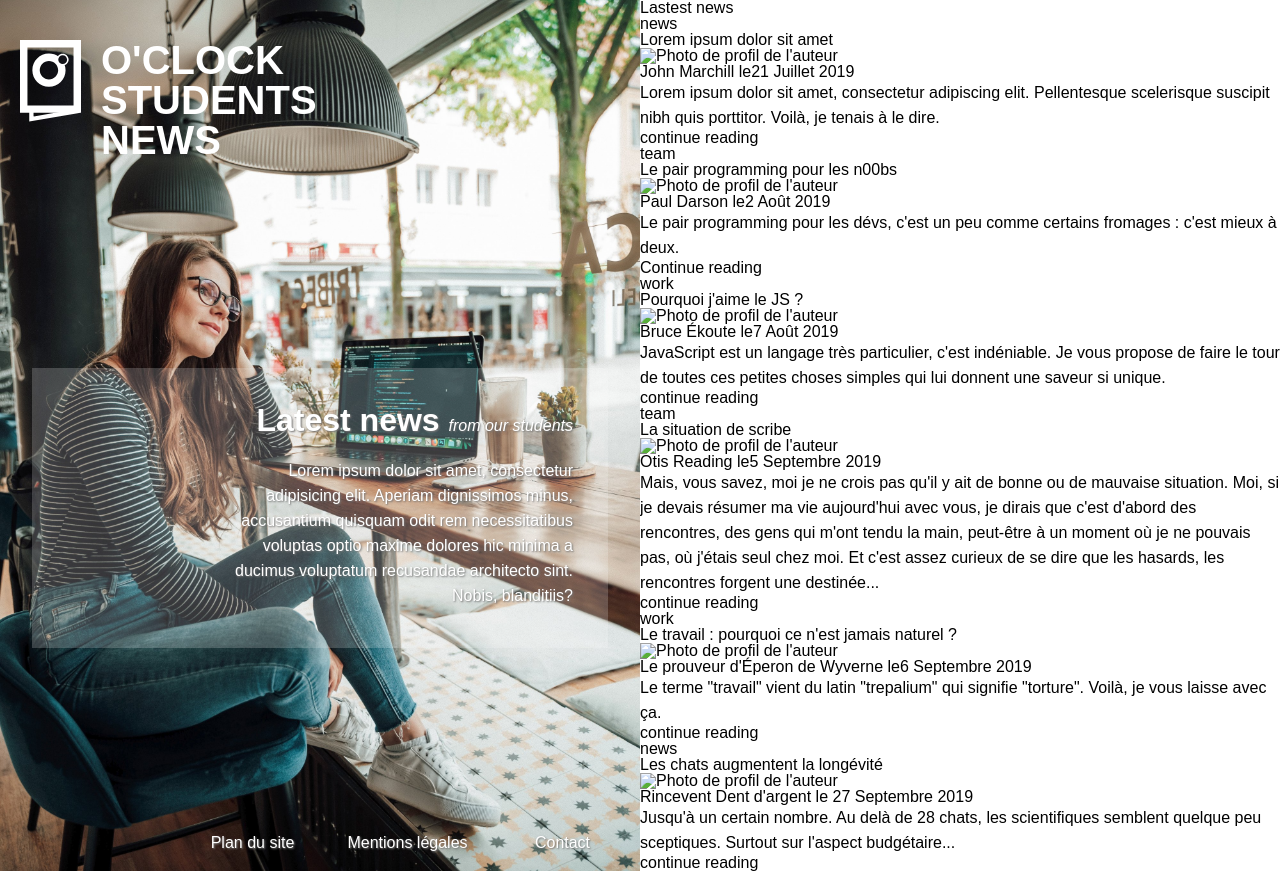
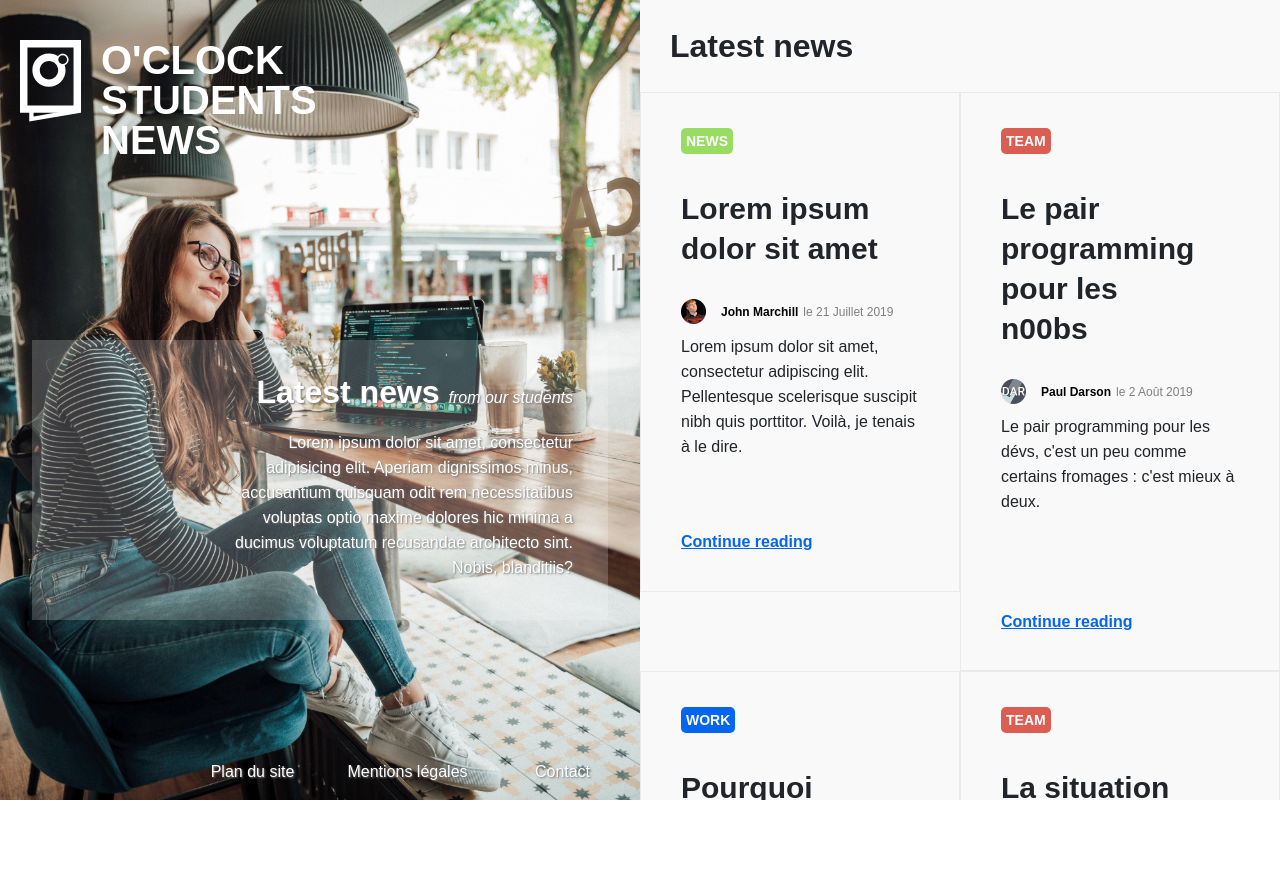
Before and after one commit to mMormin/integration_news, a plain HTML site: page index.html in a window 1280 px wide. After the commit the page ends 800 px from the top, so only its background shows below. Drawn offline with Linux system fonts and the light colour scheme.

Commit message:
Finaly : This is it

```diff
--- a/css/style.css
+++ b/css/style.css
@@ -70,6 +70,9 @@ img {
   display: block;
   max-width: 100%;
 }
+h1, h2, h3, p {
+  color: #212529;
+}
 
 
 /*---------------------- STYLES ------------------------*/
@@ -78,6 +81,8 @@ img {
 
 body {
   font-family: 'Raleway', sans-serif;
+  height: 100vh;
+
 }
 
 p {
@@ -86,9 +91,8 @@ p {
 
 .main {
   display: flex;
-  flex-direction: row;
   font-size: 1.6rem;
-  min-height: 100vh;
+  height: 100%;
   width: 100%;
 }
 
@@ -99,7 +103,7 @@ p {
 }
 
 .lefty {
-  background: url(../images/nicole.jpg) no-repeat 100% center;
+  background: url(../images/nicole.jpg) no-repeat left;
   background-size: cover;
   min-height: inherit;
   position: relative;
@@ -109,7 +113,6 @@ p {
 .lefty__header {
   display: flex;
   width: 100%;
-  flex-direction: row;
   margin: 4rem 0 0 2rem;
 }
 
@@ -130,7 +133,6 @@ p {
 .headband {
   position: relative;
   background-color: rgba(249, 249, 249, 0.2);
-  color: white;
   padding: 4rem 3.5rem;
   text-align: right;
   width: 90%;
@@ -148,6 +150,7 @@ p {
   font-size: 3.2rem;
   font-weight: 700;
   margin-bottom: 2rem;
+  color: white;
 }
 
 .headband__subtitle {
@@ -159,6 +162,7 @@ p {
 .headband__content {
   width: 70%;
   margin-left: 30%;
+  color: white;
 }
 
 /* Nav bar */
@@ -185,27 +189,111 @@ p {
   text-decoration: underline;
   font-weight: 700;
   color: #0766F0;
+  text-shadow: none;
 }
 
 /* -------------- */
 /* RIGHTY WRAPPER */
+
+.righty {
+  background-color: #F9F9F9;
+  overflow: scroll;
+}
+
 .righty__title {
-
+  font-size: 3.2rem;
+  font-weight: 700;
+  padding: 3rem;
 }
 
 .articles {
-
+  display: flex;
+  flex-wrap: wrap;
+  align-items: flex-start;
+  align-content: flex-start;
 }
 
 .article {
-
+  border: 1px solid #EAEAEA;
+  min-height: 500px;
+  padding: 4rem;
+  width: 50%;
 }
 
+.article__header {
+  margin-bottom: 1rem;
+}
 
+.article__tag {
+  color: white;
+  font-size: 1.4rem;
+  line-height: 1.4rem;
+  font-weight: 700;
+  text-transform: uppercase;
+  padding: 5px;
+  border-radius: 5px;
+  background-color: gray;
+}
 
+.article__tag--news {
+  background-color: #98DC62;
+}
 
+.article__tag--team {
+  background-color: #DC5E53;
+}
 
+.article__tag--work {
+  background-color: #0466F0;
+}
 
+.article__title {
+  font-size: 3rem;
+  line-height: 4rem;
+  font-weight: 700;
+  margin: 4rem 0 3rem 0;
+  width: 85%;
+}
+
+.article__author {
+  display: flex;
+  align-items: center;
+}
+
+.article__author-picture {
+  margin-right: 1.5rem;
+}
+
+.article__author-name {
+  font-size: 1.2rem;
+  font-weight: 700;
+  margin-right: 0.5rem;
+}
+
+.article__date {
+  color: grey;
+  font-size: 1.2rem;
+}
+
+.article__content {
+  overflow: hidden;
+  height: 17rem;
+}
+
+.article__footer {
+  margin-top: 3rem;
+}
+
+.article__link {
+  color: #0466F0;
+  text-decoration: underline;
+  font-weight: 700;
+}
+
+.article__link:hover {
+  text-decoration: none;
+  color: #0056b3;
+}
 
 /* Transitions for everybody */
 .nav__link {
--- a/index.html
+++ b/index.html
@@ -36,33 +36,42 @@
 
         <nav class="nav">
           <ul class="nav__list">
-            <li class="nav__list-item"><a class="nav__link" href="#plan">Plan du site</a></li>
-            <li class="nav__list-item"><a class="nav__link" href="#mentions">Mentions légales</a></li>
-            <li class="nav__list-item"><a class="nav__link" href="#contact">Contact</a></li>
+            <li class="nav__list-item">
+              <a class="nav__link" href="#plan">Plan du site</a>
+            </li>
+            <li class="nav__list-item">
+              <a class="nav__link" href="#mentions">Mentions légales</a>
+            </li>
+            <li class="nav__list-item">
+              <a class="nav__link" href="#contact">Contact</a>
+            </li>
           </ul>
         </nav>
       </section>
 
       <section class="righty">
-        <h2 class="righty__title">Lastest news</h2>
+        <h2 class="righty__title">Latest news</h2>
         <div class="articles">
           <article class="article">
-            <header>
+            <header class="article__header">
               <span class="article__tag article__tag--news">news</span>
               <h3 class="article__title">Lorem ipsum dolor sit amet</h3>
-            </header>
-
               <div class="article__author">
                 <img
                   class="article__author-picture"
-                src=""
+                  src="./images/icon-john.png"
                   alt="Photo de profil de l'auteur"
+                  height="25px"
+                  width="25px"
                 />
                 <span class="article__author-name">John Marchill</span>
                 <span class="article__date"
-                >le<time datetime="2019-07-21">21 Juillet 2019</time></span
+                  >le&nbsp;<time datetime="2019-07-21"
+                    >21 Juillet 2019</time
+                  ></span
                 >
               </div>
+            </header>
 
             <p class="article__content">
               Lorem ipsum dolor sit amet, consectetur adipiscing elit.
@@ -70,56 +79,58 @@
               tenais à le dire.
             </p>
 
-            <footer>
-              <a class="article__link" href="#">continue reading</a>
+            <footer class="article__footer">
+              <a class="article__link" href="#">Continue reading</a>
             </footer>
           </article>
 
           <article class="article">
-            <header>
+            <header class="article__header">
               <span class="article__tag article__tag--team">team</span>
               <h3 class="article__title">Le pair programming pour les n00bs</h3>
-            </header>
-
               <div class="article__author">
                 <img
                   class="article__author-picture"
-                src=""
+                  src="./images/icon-dar.png"
                   alt="Photo de profil de l'auteur"
+                  height="25px"
+                  width="25px"
                 />
-              <span class="author__name">Paul Darson</span>
+                <span class="article__author-name">Paul Darson</span>
                 <span class="article__date">
-                le<time datetime="2019-08-02">2 Août 2019</time>
+                  le&nbsp;<time datetime="2019-08-02">2 Août 2019</time>
                 </span>
               </div>
+            </header>
 
             <p class="article__content">
               Le pair programming pour les dévs, c'est un peu comme certains
               fromages : c'est mieux à deux.
             </p>
 
-            <footer>
+            <footer class="article__footer">
               <a class="article__link" href="#">Continue reading</a>
             </footer>
           </article>
 
           <article class="article">
-            <header>
+            <header class="article__header">
               <span class="article__tag article__tag--work">work</span>
               <h3 class="article__title">Pourquoi j'aime le JS ?</h3>
-            </header>
-
               <div class="article__author">
                 <img
                   class="article__author-picture"
-                src=""
+                  src="./images/icon-ohz.png"
                   alt="Photo de profil de l'auteur"
+                  height="25px"
+                  width="25px"
                 />
-              <span class="author__name">Bruce Ékoute</span>
+                <span class="article__author-name">Bruce Ékoute</span>
                 <span class="article__date">
-                le<time datetime="2019-09-07">7 Août 2019</time>
+                  le&nbsp;<time datetime="2019-09-07">7 Août 2019</time>
                 </span>
               </div>
+            </header>
 
             <p class="article__content">
               JavaScript est un langage très particulier, c'est indéniable. Je
@@ -127,28 +138,31 @@
               qui lui donnent une saveur si unique.
             </p>
 
-            <footer>
-              <a class="article__link" href="#">continue reading</a>
+            <footer class="article__footer">
+              <a class="article__link" href="#">Continue reading</a>
             </footer>
           </article>
 
           <article class="article">
-            <header>
+            <header class="article__header">
               <span class="article__tag article__tag--team">team</span>
               <h3 class="article__title">La situation de scribe</h3>
-            </header>
-
               <div class="article__author">
                 <img
                   class="article__author-picture"
-                src=""
+                  src="./images/icon-spr.png"
                   alt="Photo de profil de l'auteur"
+                  height="25px"
+                  width="25px"
                 />
-              <span class="author__name">Otis Reading</span>
+                <span class="article__author-name">Otis Reading</span>
                 <span class="article__date"
-                >le<time datetime="2019-09-05">5 Septembre 2019</time></span
+                  >le&nbsp;<time datetime="2019-09-05"
+                    >5 Septembre 2019</time
+                  ></span
                 >
               </div>
+            </header>
 
             <p class="article__content">
               Mais, vous savez, moi je ne crois pas qu'il y ait de bonne ou de
@@ -159,58 +173,64 @@
               que les hasards, les rencontres forgent une destinée...
             </p>
 
-            <footer>
-              <a class="article__link" href="#">continue reading</a>
+            <footer class="article__footer">
+              <a class="article__link" href="#">Continue reading</a>
             </footer>
           </article>
 
           <article class="article">
-            <header>
+            <header class="article__header">
               <span class="article__tag article__tag--work">work</span>
               <h3 class="article__title">
                 Le travail : pourquoi ce n'est jamais naturel ?
               </h3>
-            </header>
-
               <div class="article__author">
                 <img
                   class="article__author-picture"
-                src=""
+                  src="./images/icon-tr.png"
                   alt="Photo de profil de l'auteur"
+                  height="25px"
+                  width="25px"
                 />
-              <span class="author__name">Le prouveur d'Éperon de Wyverne</span>
+                <span class="article__author-name"
+                  >Le prouveur d'Éperon de Wyverne</span
+                >
                 <span class="article__date">
-                le<time datetime="2019-09-06">6 Septembre 2019</time>
+                  le&nbsp;<time datetime="2019-09-06">6 Septembre 2019</time>
                 </span>
               </div>
+            </header>
 
             <p class="article__content">
               Le terme "travail" vient du latin "trepalium" qui signifie
               "torture". Voilà, je vous laisse avec ça.
             </p>
 
-            <footer>
-              <a class="article__link" href="#">continue reading</a>
+            <footer class="article__footer">
+              <a class="article__link" href="#">Continue reading</a>
             </footer>
           </article>
 
           <article class="article">
-            <header>
+            <header class="article__header">
               <span class="article__tag article__tag--news">news</span>
               <h3 class="article__title">Les chats augmentent la longévité</h3>
-            </header>
-
               <div class="article__author">
                 <img
                   class="article__author-picture"
-                src=""
+                  src="./images/icon-tre.png"
                   alt="Photo de profil de l'auteur"
+                  height="25px"
+                  width="25px"
                 />
-              <span class="author__name">Rincevent Dent d'argent</span>
+                <span class="article__author-name"
+                  >Rincevent Dent d'argent</span
+                >
                 <span class="article__date">
-                <time datetime="2019-09-27">le 27 Septembre 2019</time>
+                  le&nbsp;<time datetime="2019-09-27">27 Septembre 2019</time>
                 </span>
               </div>
+            </header>
 
             <p class="article__content">
               Jusqu'à un certain nombre. Au delà de 28 chats, les scientifiques
@@ -218,8 +238,8 @@
               budgétaire...
             </p>
 
-            <footer>
-              <a class="article__link" href="#">continue reading</a>
+            <footer class="article__footer">
+              <a class="article__link" href="#">Continue reading</a>
             </footer>
           </article>
         </div>
```
Lines whose indentation alone changed are shown as unchanged.
